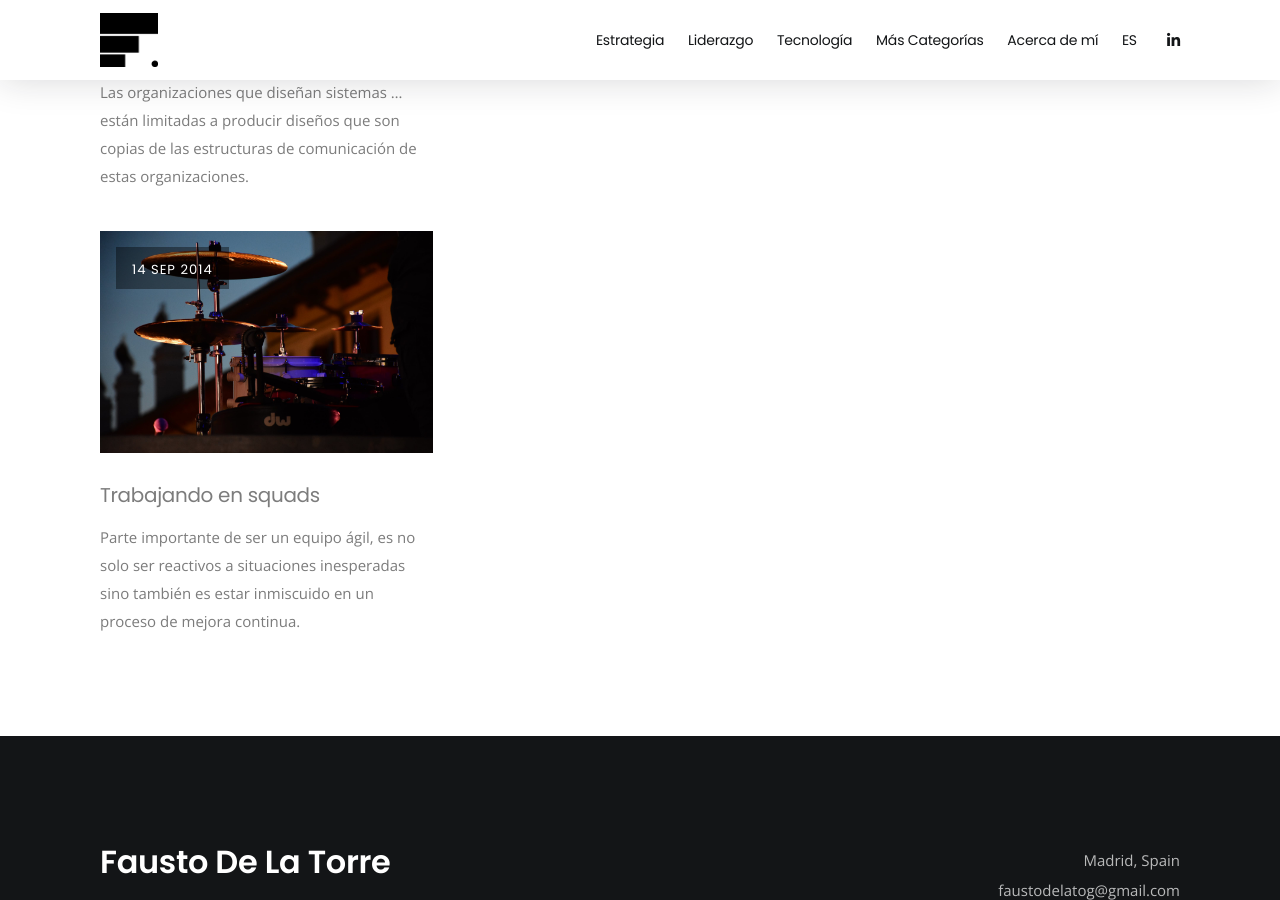
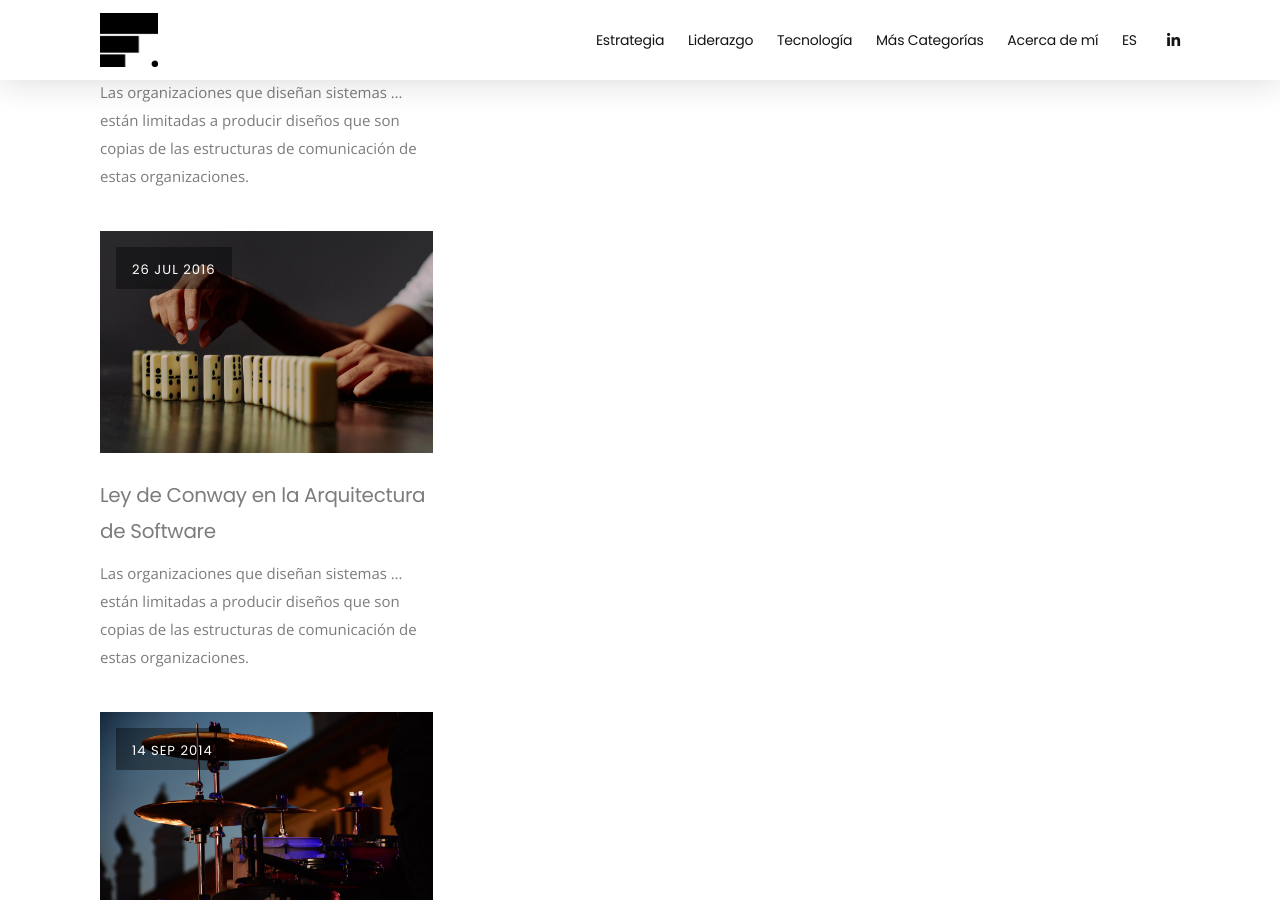
Before and after one commit to faustodelatog/faustodelatog.github.io, a Jekyll site: the page built from es/blog.html, in a window 1280 px wide and 900 px high, scrolled down 1987 px. Built offline with Jekyll 4.4.1, drawn with Linux system fonts in a browser that asks for light colours; a script that is not in the unit is left out.

Commit message:
cambios textos

```diff
--- /dev/null
+++ b/es/_posts/2016-07-26-Conwayslaw.md
@@ -0,0 +1,52 @@
+---
+layout: post_img
+author: fausto
+image: /assets/images/conways_law.jpeg
+title: Ley de Conway en la Arquitectura de Software
+categories: tecnologia
+excerpt: Las organizaciones que diseñan sistemas … están limitadas a producir diseños que son copias de las estructuras de comunicación de estas organizaciones.
+---
+
+En 1967 M. Conway enunció una frase en la conclusión de su publicación [*How do committees invent?*](http://http://www.melconway.com/Home/Committees_Paper.html) a la que [*Fred Brooks*](http://https://en.wikipedia.org/wiki/Fred_Brooks), la popularizó con el nombre de **Ley de Conway** en su libro [The Mythical Man-Month.](htthttps://en.wikipedia.org/wiki/The_Mythical_Man-Monthp://) <br/>
+<br/>
+
+*“… las organizaciones que diseñan sistemas … están limitadas a producir diseños que son copias de las estructuras de comunicación de estas organizaciones.” M. Conway – 1967*<br/>
+<br/>
+<br/>
+
+El hecho es que a pesar de no ser una [*Ley científica*](http://https://es.wikipedia.org/wiki/Ley_cient%C3%ADfica), es una proposición que es válida en muchos entornos y se la puede evidenciar en nuestro lugar de trabajo o en otras empresas que producen software.<br/>
+<br/>
+
+La división organizacional de una empresa se verá reflejada en los sistemas que esta organización produce; si existe un departamento de cobranzas, de seguro existirá el sistema de cobranzas, si existe un área de notificaciones habrá un sistema llamado SISNOT (sí que somos originales para los nombres), el departamento financiero a su vez tendrá sus SISFIN, etc. y los sistemas se integrarán o se comunicarán entre ellos tal como se comunican las divisiones de la organización.<br/>
+<br/>
+
+A su vez esta ley también entra en vigor al momento de la construcción de cada uno de estos sistemas, **la arquitectura de dichos productos reflejará la estructura de comunicación de los equipos que forman parte de este proceso.**<br/>
+<br/>
+
+Es así que si el departamento de tecnología está dividido por conceptos técnicos, encontrando grupos de trabajo destinados a la interfaz de usuario, otro grupo a la base de datos, otro a la infraestructura, otro al manejo de procesos, otro a la implementación de lógica en el lado del servidor (figura 1); la arquitectura de estos sistemas (figura 2) será muy similar a estas estructuras de comunicación.<br/>
+<br/>
+
+![División Técnica de los equipos detrabajo](/assets/images/divisiontecnicaequipos.jpg)<br/>
+<br/>
+*figura 1 - División técnica de los equipos de trabajo*<br/><br/>
+
+![Arquitectura guiada por aspectos técnicos](/assets/images/Arquitecturaguiadaaspectostecnicos.jpg)<br/>
+<br/>
+*figura 2 – Arquitectura guiada por aspectos técnicos*<br/><br/>
+
+Los sistemas son dinámicos, siempre existen cambios y generalmente estos son ocasionados por cambios en las definiciones del negocio, si se favorece una división organizacional por capacidades técnicas, cada cambio en la definición del negocio exigirá trabajo, asignación de presupuesto, tiempo, etc. en cada una de las áreas técnicas que componen el grupo de trabajo; esta es una de las razones por las que en algunas organizaciones se tiende a agrupar requerimientos para “optimizar” el tiempo y los recursos, alargando el proceso de desarrollo hasta que “justifique” todo el trabajo que se debe llevar a cabo, lo que lleva a la insatisfacción del negocio con respecto al departamento de tecnología.<br/>
+<br/>
+
+Por otro lado podemos encontrar organizaciones que favorecen equipos multidisciplinarios o multifuncionales que son compuestos por diferentes roles y guiados por las capacidades del negocio (figura 3) donde los cambios producidos por nuevas definiciones del negocio son ejecutados de principio a fin por un solo equipo evitando la sobre gestión de estos procesos, produciendo arquitecturas diferentes (figura 4), generalmente más distribuidas y con mayor capacidad de evolución.<br/>
+<br/>
+
+![División de equipos por capacidades de negocio](/assets/images/Divisionequiposcapacidadesnegocio.jpg)<br/>
+<br/>
+*figura 3 – División de equipos por capacidades de negocio*<br/><br/>
+
+![Arquitectura guiada por el negocio](/assets/images/Arquitecturaguiadanegocio.jpg)<br/>
+<br/>
+*figura 4 – Arquitectura guiada por el negocio*<br/><br/>
+
+A la final el software es producto de un proceso intelectual colaborativo, por lo que reflejará las ideas de las personas que intervienen en este proceso y como hemos visto de las estructuras de comunicación entre equipos; es por ello que tomar en cuenta esta ley nos vendría bien a la hora de estructurar los equipos dependiendo de qué queremos conseguir.<br/>
+<br/>
```
Also changed, not shown: en/_posts/2016-07-26-leyconway.md (+1 -1 lines).
